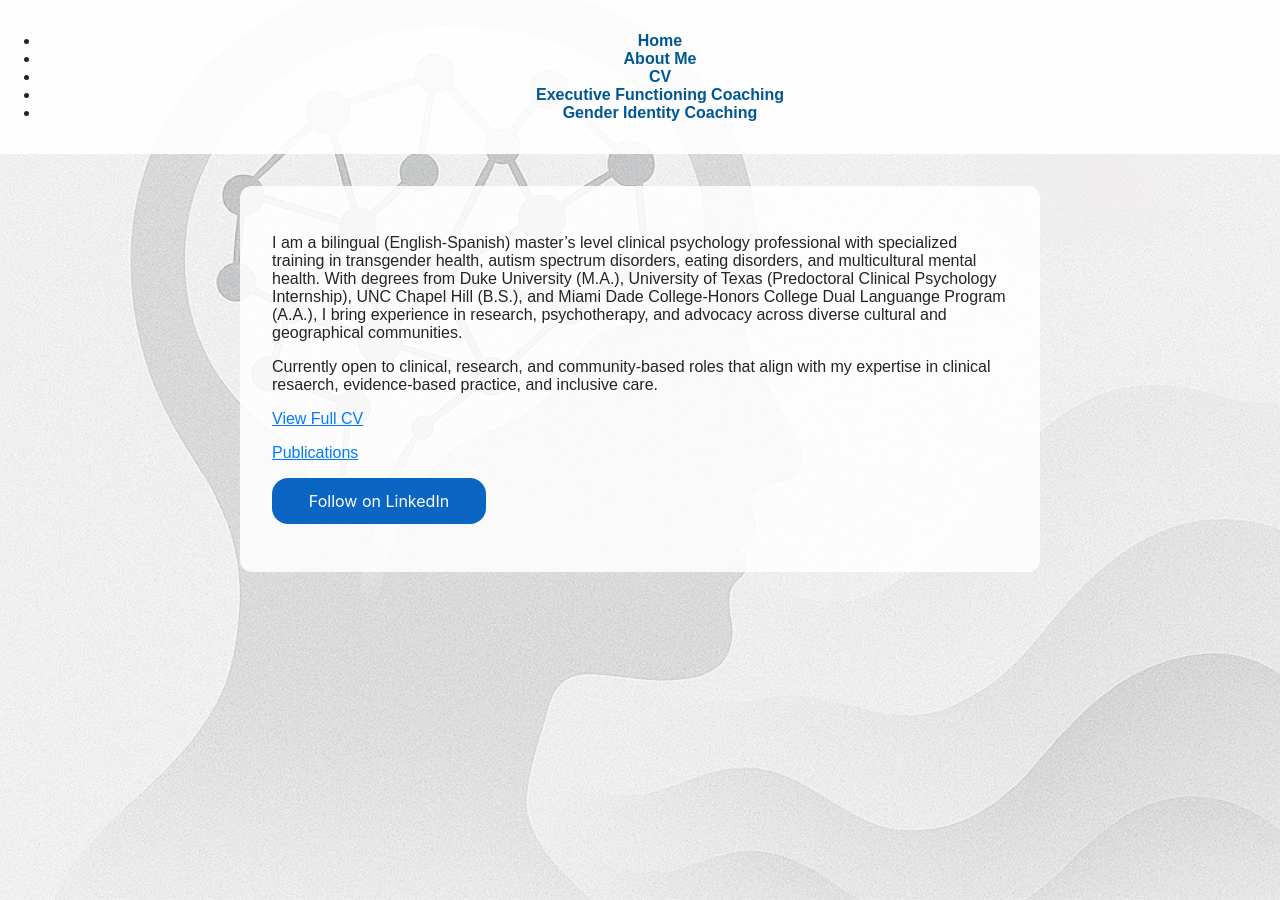
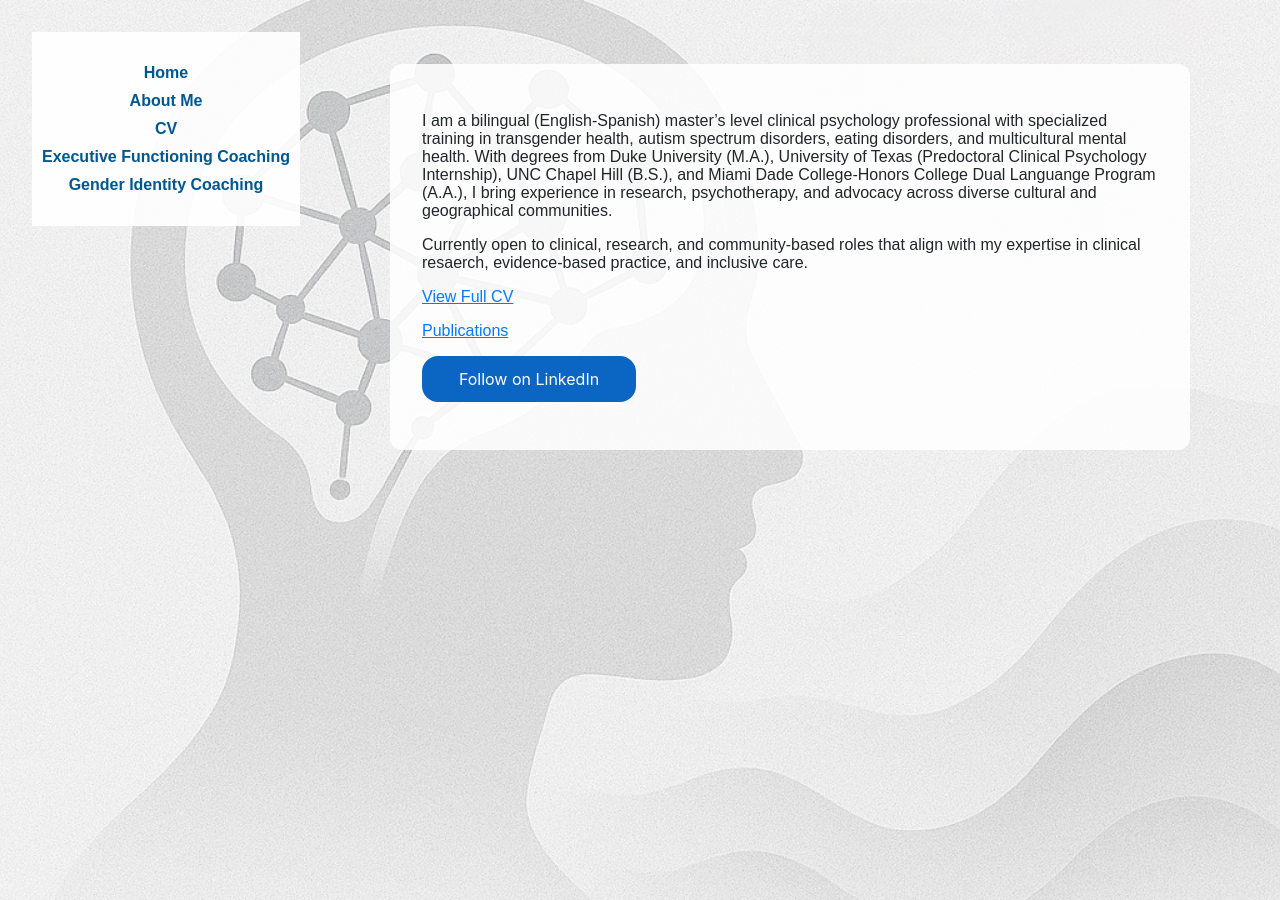
Before and after one commit to sm459-hub/samuelmarsan.github.io, a Jekyll site: the page built from index.md, in a window 1280 px wide. Built offline with Jekyll 4.4.1, drawn with Linux system fonts in a browser that asks for light colours.

Commit message:
Update style.css

```diff
--- a/assets/style.css
+++ b/assets/style.css
@@ -203,3 +203,31 @@ summary:hover {
     font-size: 1.0rem;
   }
 }
+.main-container {
+  display: flex;
+  gap: 2rem;
+  padding: 2rem;
+}
+
+.sidebar {
+  min-width: 200px;
+}
+
+.sidebar nav ul {
+  list-style: none;
+  padding: 0;
+}
+
+.sidebar nav li {
+  margin-bottom: 10px;
+}
+
+.sidebar nav a {
+  text-decoration: none;
+  color: #005792;
+  font-weight: bold;
+}
+
+.sidebar nav a:hover {
+  text-decoration: underline;
+}
```
